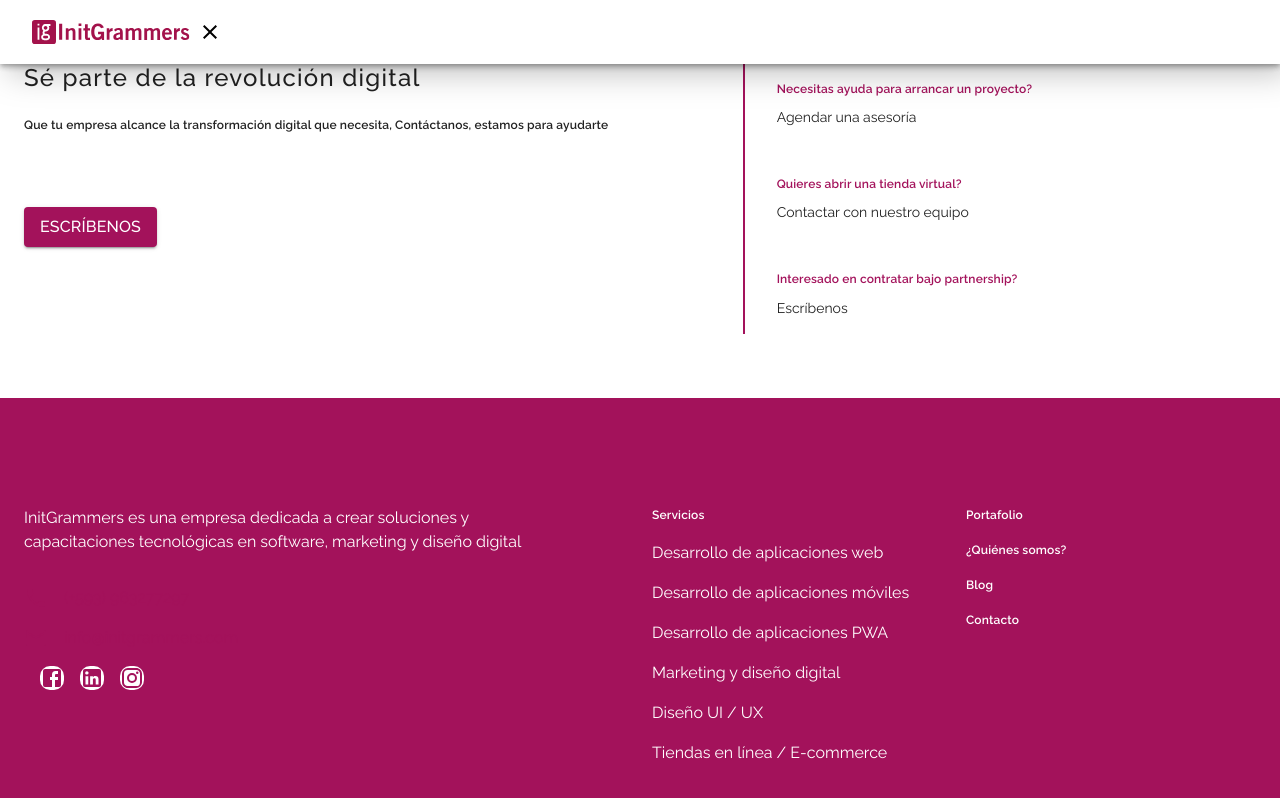
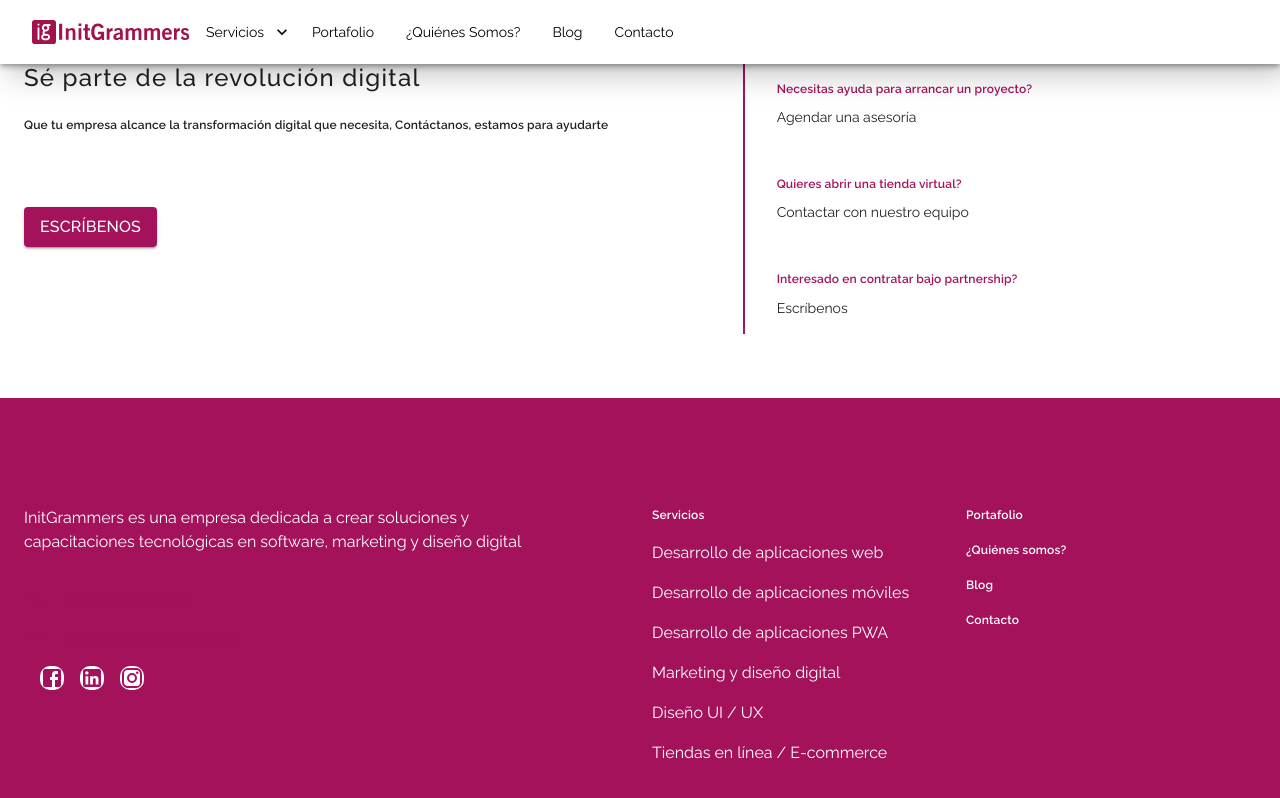
Before and after one commit to initgrammers/Web_page_initgrammmers, a Next.js app: page / in a window 1280 px wide. Shown: the top 798 px of the page. Built offline with nearby package versions, Linux system fonts and the light colour scheme; what react-swipeable-views-utils would draw is missing.

Commit message:
Fixing the menu

```diff
--- /dev/null
+++ b/src/components/Menu/CustomDrawer.jsx
@@ -0,0 +1,143 @@
+import React from 'react';
+import PropTypes from 'prop-types';
+import { makeStyles } from '@material-ui/core/styles';
+import Drawer from '@material-ui/core/Drawer';
+import List from '@material-ui/core/List';
+import ListItem from '@material-ui/core/ListItem';
+import ListItemText from '@material-ui/core/ListItemText';
+import Collapse from '@material-ui/core/Collapse';
+import ExpandLess from '@material-ui/icons/ExpandLess';
+import ExpandMore from '@material-ui/icons/ExpandMore';
+import clsx from 'clsx';
+import Link from 'next/link';
+
+const useStyles = makeStyles((theme) => ({
+  fullList: {
+    width: 'auto',
+  },
+  nested: {
+    paddingLeft: theme.spacing(4),
+  },
+}));
+
+export default function CustomDrawer({
+  open,
+  handleDrawerOpen,
+  classSelected,
+  index,
+}) {
+  const classes = useStyles();
+
+  const [openService, setOpenService] = React.useState(false);
+
+  const handleClick = () => {
+    setOpenService(!openService);
+  };
+
+  return (
+    <div>
+      <Drawer
+        className={classes.fullList}
+        anchor="top"
+        open={open}
+        onClose={handleDrawerOpen}
+      >
+        <List component="nav" aria-labelledby="nested-list-subheader">
+          <ListItem button onClick={handleClick}>
+            <ListItemText primary="Servicios" />
+            {openService ? <ExpandLess /> : <ExpandMore />}
+          </ListItem>
+          <Collapse in={openService} timeout="auto" unmountOnExit>
+            <List component="div" disablePadding>
+              <ListItem
+                button
+                onClick={handleDrawerOpen}
+                className={clsx(classes.nested, {
+                  [classSelected]: index === 'WebDevelopment',
+                })}
+              >
+                <Link href="/services/WebDevelopment">
+                  <a>Desarrollo de aplicaciones web </a>
+                </Link>
+              </ListItem>
+              <ListItem
+                button
+                onClick={handleDrawerOpen}
+                className={clsx(classes.nested, {
+                  [classSelected]: index === 'MobileDevelopment',
+                })}
+              >
+                <Link href="/services/MobileDevelopment">
+                  <a>Desarrollo de aplicaciones móviles </a>
+                </Link>
+              </ListItem>
+              <ListItem
+                button
+                onClick={handleDrawerOpen}
+                className={clsx(classes.nested, {
+                  [classSelected]: index === 'UXUIDesign',
+                })}
+              >
+                <Link href="/Services/UXUIDesign">
+                  <a>Diseño UI/UX</a>
+                </Link>
+              </ListItem>
+              <ListItem
+                button
+                onClick={handleDrawerOpen}
+                className={clsx(classes.nested, {
+                  [classSelected]: index === 'PWADevelopment',
+                })}
+              >
+                <Link href="/Services/PWADevelopment">
+                  <a>Desarrollo de aplicaciones PWA </a>
+                </Link>
+              </ListItem>
+              <ListItem
+                button
+                onClick={handleDrawerOpen}
+                className={clsx(classes.nested, {
+                  [classSelected]: index === 'Ecommerce',
+                })}
+              >
+                <Link href="/Services/Ecommerce">
+                  <a>Tiendas en línea / E-commerce </a>
+                </Link>
+              </ListItem>
+              <ListItem
+                button
+                onClick={handleDrawerOpen}
+                className={clsx(classes.nested, {
+                  [classSelected]: index === 'DigitalMarketing',
+                })}
+              >
+                <Link href="/Services/DigitalMarketing">
+                  <a>Marketing Digital </a>
+                </Link>
+              </ListItem>
+            </List>
+          </Collapse>
+          <ListItem button>
+            <ListItemText primary="Portafolio" />
+          </ListItem>
+          <ListItem button>
+            <ListItemText primary="¿Quiénes somos?" />
+          </ListItem>
+          <ListItem button>
+            <ListItemText primary="Blog" />
+          </ListItem>
+          <ListItem button>
+            <ListItemText primary="Contacto" />
+          </ListItem>
+        </List>
+      </Drawer>
+    </div>
+  );
+}
+
+CustomDrawer.propTypes = {
+  open: PropTypes.bool.isRequired,
+  handleDrawerOpen: PropTypes.func.isRequired,
+  classSelected: PropTypes.string.isRequired,
+  index: PropTypes.string.isRequired,
+};
--- a/src/components/Menu/Index.jsx
+++ b/src/components/Menu/Index.jsx
@@ -14,6 +14,8 @@ import CloseIcon from '@material-ui/icons/Close';
 import Options from './Options';
 import OutsideAlerter from '../Outsider';
 import LogoInitgrammers from '#svg/LogoInitgrammers';
+import MenuDesktop from './MenuDesktop';
+import CustomDrawer from './CustomDrawer';
 
 const useStyles = makeStyles((theme) => ({
   main: {
@@ -35,25 +37,26 @@ const useStyles = makeStyles((theme) => ({
 }));
 export default function ElevateAppBar(props) {
   const classes = useStyles();
+
   const [showNav, setShowNav] = useState(false);
 
   const handleDrawerOpen = () => {
-    console.log(`Menu siperior: ${showNav}`);
     setShowNav(!showNav);
   };
-  const handleClose = () => setShowNav(false);
+
+  const handleClose = () => setShowNav(null);
 
   return (
     <>
       <AppBar component="nav">
         <Toolbar className={classes.main}>
-          <Hidden xsDown>
+          <Hidden mdUp>
             <Box className={classes.sectionLogo}>
               <Button className={classes.logo} aria-label="logo Initgrammers">
                 <LogoInitgrammers />
               </Button>
             </Box>
-            {showNav ? (
+
             <IconButton
               edge="start"
               className={classes.menuButton}
@@ -61,26 +64,25 @@ export default function ElevateAppBar(props) {
               aria-label="menu"
               onClick={handleDrawerOpen}
             >
-                <MenuIcon />
+              {showNav ? <CloseIcon /> : <MenuIcon />}
             </IconButton>
-            ) : (
-              <IconButton
-                edge="start"
-                className={classes.menuButton}
-                color="inherit"
-                aria-label="menu"
-                onClick={handleDrawerOpen}
-              >
-                <CloseIcon />
-              </IconButton>
-            )}
+          </Hidden>
+
+          <Hidden smDown>
+            <MenuDesktop
+              showServices={showNav}
+              handleDrawerOpen={handleDrawerOpen}
+            />
           </Hidden>
         </Toolbar>
         <Fade timeout={800} in={showNav} className={classes.fade}>
           <Box bgcolor="white">
+            {/* <CustomDrawer open={showNav} handleDrawerOpen={handleDrawerOpen} /> */}
+            {/* <Options /> */}
             <OutsideAlerter callback={handleClose}>
               <Options visible={showNav} />
             </OutsideAlerter>
+            sadasd
           </Box>
         </Fade>
       </AppBar>
--- /dev/null
+++ b/src/components/Menu/MenuDesktop.jsx
@@ -0,0 +1,64 @@
+import React from 'react';
+import { makeStyles, Button, Box, Typography } from '@material-ui/core';
+import Link from 'next/link';
+import LogoInitgrammers from '#svg/LogoInitgrammers';
+import IconButton from '@material-ui/core/IconButton';
+import MenuIcon from '@material-ui/icons/Menu';
+import ExpandLess from '@material-ui/icons/ExpandLess';
+import ExpandMore from '@material-ui/icons/ExpandMore';
+
+const useStyles = makeStyles((theme) => ({
+  menuApp: {
+    display: 'flex',
+    alignItems: 'center',
+  },
+
+  button: {
+    textTransform: 'capitalize',
+    padding: `0 ${theme.spacing(2)}px`,
+  },
+  services: {
+    textTransform: 'capitalize',
+  },
+}));
+
+const menu = [
+  { label: 'Portafolio', href: '#' },
+  { label: '¿Quiénes somos?', href: '#' },
+  { label: 'Blog', href: '#' },
+  { label: 'Contacto', href: '#' },
+];
+
+const MenuDesktop = ({ showServices, handleDrawerOpen }) => {
+  const classes = useStyles();
+  return (
+    <Box className={classes.menuApp}>
+      <Box className={classes.sectionLogo}>
+        <Button className={classes.logo} aria-label="logo Initgrammers">
+          <LogoInitgrammers />
+        </Button>
+      </Box>
+      <Button
+        aria-label="Servicios"
+        aria-controls="menu-servicios"
+        aria-haspopup="true"
+        onClick={handleDrawerOpen}
+        color="inherit"
+        endIcon={showServices ? <ExpandLess /> : <ExpandMore />}
+      >
+        <Typography className={classes.services} variant="body2">
+          Servicios
+        </Typography>
+      </Button>
+      {menu.map((item, key) => (
+        <Link key={key} href={item.href}>
+          <a className={classes.button}>
+            <Typography variant="body2">{item.label}</Typography>
+          </a>
+        </Link>
+      ))}
+    </Box>
+  );
+};
+
+export default MenuDesktop;
--- a/src/components/Menu/Options.jsx
+++ b/src/components/Menu/Options.jsx
@@ -74,7 +74,7 @@ const useStyles = makeStyles((theme) => ({
   },
 }));
 
-const Options = ({ visible }) => {
+const Options = () => {
   const classes = useStyles();
   return (
     <Box className={classes.root}>
```
Lines whose indentation alone changed are shown as unchanged.
